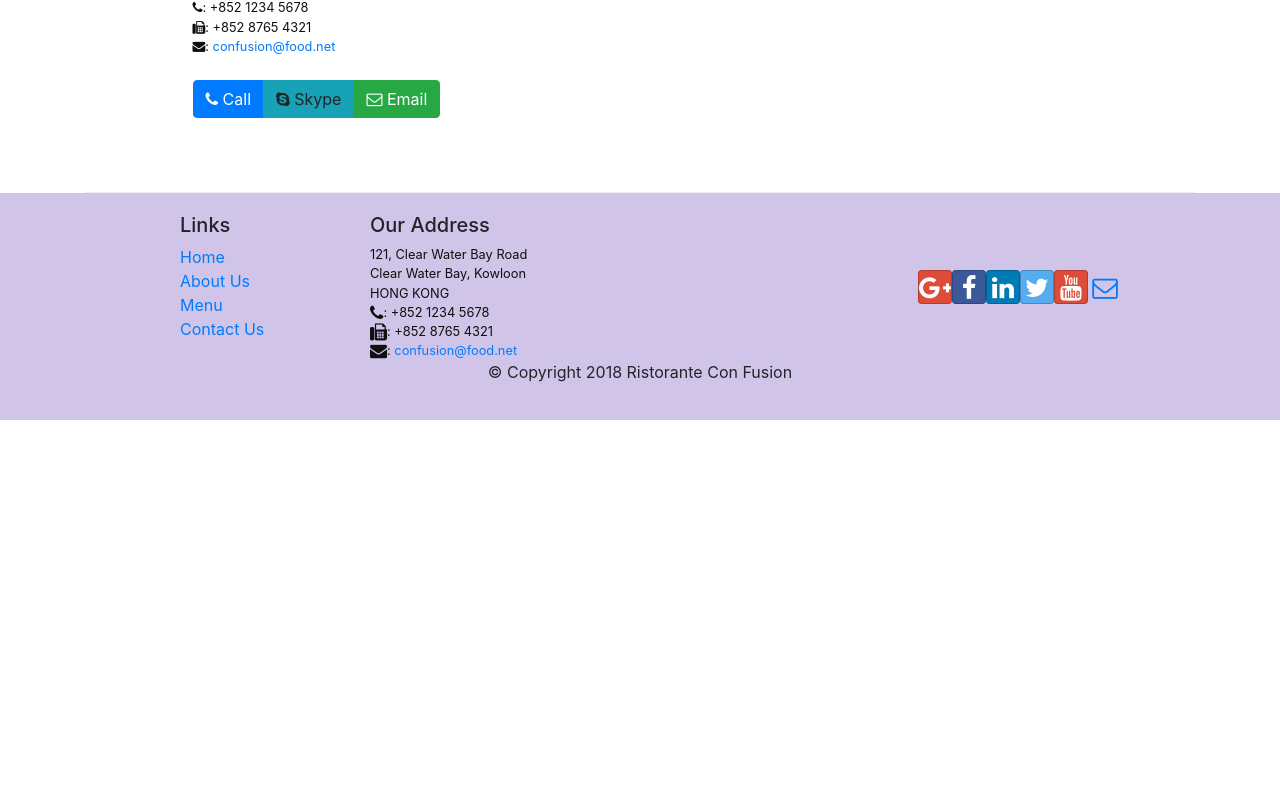
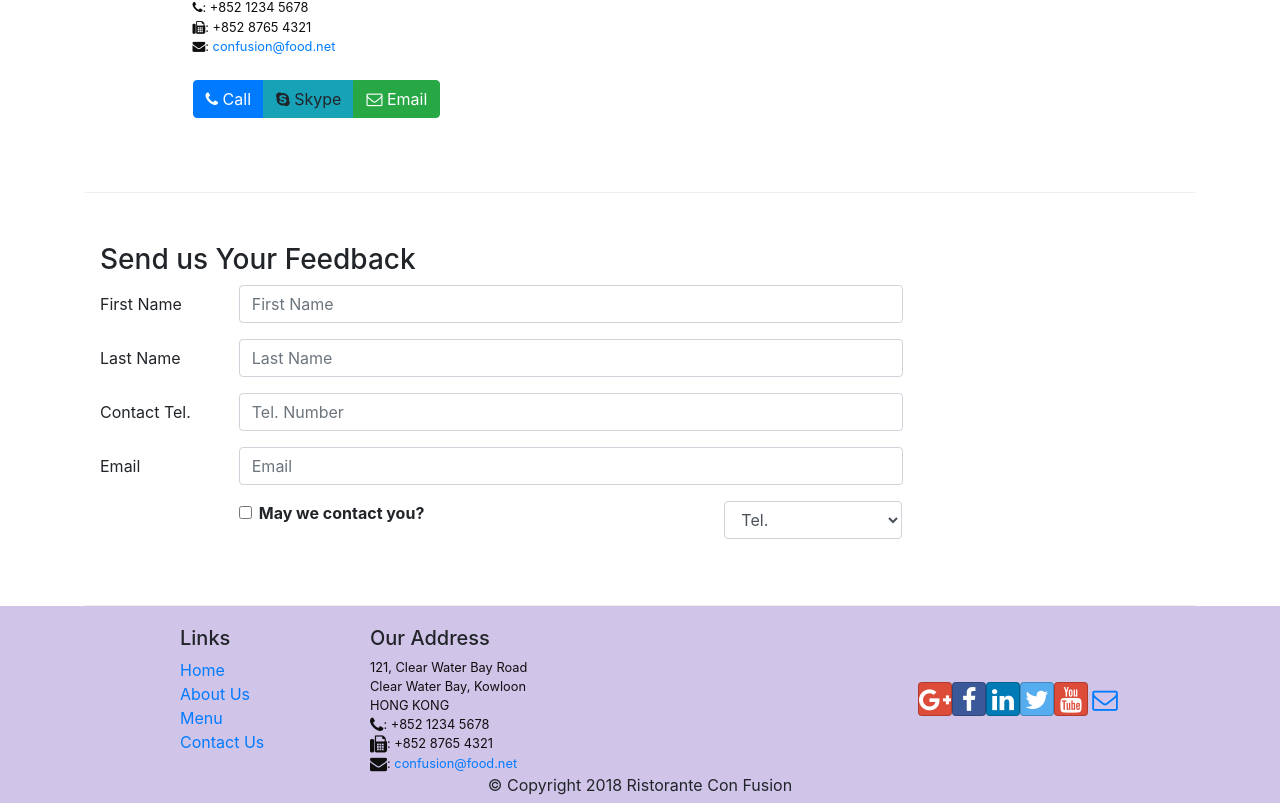
Before and after one commit to EndzheGalieva/confusion, a React (Create React App) app: page /contactus in a window 1280 px wide. Shown: the part 679-1482 px from the top of the page. Before the commit the page ends 1099 px from the top, so only its background shows below. Built offline with nearby package versions, Linux system fonts and the light colour scheme.

Commit message:
about us

```diff
--- /dev/null
+++ b/src/components/AboutComponent.js
@@ -0,0 +1,99 @@
+import React from 'react';
+import { Breadcrumb, BreadcrumbItem, Card, CardBody, CardHeader, Media } from 'reactstrap';
+import { Link } from 'react-router-dom';
+
+function About(props) {
+  console.log(props.leader)
+  const leaders = props.leader.map((leader) => {
+    return (
+      <RenderLeader leader = {leader} />
+    );
+  });
+
+  function RenderLeader({leader}) {
+    console.log(leader)
+    return(
+      <div key={leader.id} className="col-12 mt-5">
+        <Media tag="li" >
+          <Media left middle>
+            <Media object src={leader.image} alt={leader.name} >
+
+            </Media>
+          </Media>
+          <Media body className="ml-5">
+            <Media heading>{leader.name}</Media>
+            <p>{leader.designation}</p>
+            <p>{leader.description}</p>
+          </Media>
+        </Media>
+      </div>
+    );
+  }
+
+
+
+  return(
+    <div className="container">
+      <div className="row">
+        <Breadcrumb>
+          <BreadcrumbItem><Link to="/home">Home</Link></BreadcrumbItem>
+          <BreadcrumbItem active>About Us</BreadcrumbItem>
+        </Breadcrumb>
+        <div className="col-12">
+          <h3>About Us</h3>
+          <hr />
+        </div>
+      </div>
+      <div className="row row-content">
+        <div className="col-12 col-md-6">
+          <h2>Our History</h2>
+          <p>Started in 2010, Ristorante con Fusion quickly established itself as a culinary icon par excellence in Hong Kong. With its unique brand of world fusion cuisine that can be found nowhere else, it enjoys patronage from the A-list clientele in Hong Kong.  Featuring four of the best three-star Michelin chefs in the world, you never know what will arrive on your plate the next time you visit us.</p>
+          <p>The restaurant traces its humble beginnings to <em>The Frying Pan</em>, a successful chain started by our CEO, Mr. Peter Pan, that featured for the first time the world's best cuisines in a pan.</p>
+        </div>
+        <div className="col-12 col-md-5">
+          <Card>
+            <CardHeader className="bg-primary text-white">Facts At a Glance</CardHeader>
+            <CardBody>
+              <dl className="row p-1">
+                <dt className="col-6">Started</dt>
+                <dd className="col-6">3 Feb. 2013</dd>
+                <dt className="col-6">Major Stake Holder</dt>
+                <dd className="col-6">HK Fine Foods Inc.</dd>
+                <dt className="col-6">Last Year's Turnover</dt>
+                <dd className="col-6">$1,250,375</dd>
+                <dt className="col-6">Employees</dt>
+                <dd className="col-6">40</dd>
+              </dl>
+            </CardBody>
+          </Card>
+        </div>
+        <div className="col-12">
+          <Card>
+            <CardBody className="bg-faded">
+              <blockquote className="blockquote">
+                <p className="mb-0">You better cut the pizza in four pieces because
+                  I'm not hungry enough to eat six.</p>
+                <footer className="blockquote-footer">Yogi Berra,
+                  <cite title="Source Title">The Wit and Wisdom of Yogi Berra,
+                    P. Pepe, Diversion Books, 2014</cite>
+                </footer>
+              </blockquote>
+            </CardBody>
+          </Card>
+        </div>
+      </div>
+      <div className="row row-content">
+        <div className="col-12">
+          <h2>Corporate Leadership</h2>
+        </div>
+        <div className="col-12">
+          <Media list>
+            {leaders}
+          </Media>
+        </div>
+      </div>
+    </div>
+  );
+}
+
+export default About;
--- a/src/components/ContactComponent.js
+++ b/src/components/ContactComponent.js
@@ -1,8 +1,23 @@
-import React from 'react';
-import { Breadcrumb, BreadcrumbItem } from "reactstrap";
-import {Link} from "react-router-dom";
+import React, { Component } from 'react';
+import { Breadcrumb, BreadcrumbItem, Button, Form, FormGroup, Label, Input, Col  } from "reactstrap";
+import { Link } from "react-router-dom";
 
-function Contact(props) {
+class Contact extends Component {
+
+  constructor(props) {
+    super(props);
+
+    this.state = {
+      firstname: '',
+      lastname: '',
+      telnum: '',
+      email: '',
+      agree: false,
+      contactType: 'Tel.',
+      message: ''
+    }
+  }
+  render() {
     return(
       <div className="container">
         <div className="row">
@@ -41,8 +56,69 @@
             </div>
           </div>
         </div>
+        <div className="row row-content">
+            <div className="col-12">
+                <h3>Send us Your Feedback</h3>
+            </div>
+            <div className="col-12 col-md-9">
+                <Form>
+                    <FormGroup row>
+                        <Label htmlFor="firstname" md={2}>First Name</Label>
+                        <Col md={10}>
+                            <Input type="text" id="firstname" name="firstname"
+                                placeholder="First Name"
+                                value={this.state.firstname} />
+                        </Col>
+                    </FormGroup>
+                  <FormGroup row>
+                    <Label htmlFor="lastname" md={2}>Last Name</Label>
+                    <Col md={10}>
+                      <Input type="text" id="lastname" name="lastname"
+                             placeholder="Last Name"
+                             value={this.state.lastname} />
+                    </Col>
+                  </FormGroup>
+                  <FormGroup row>
+                    <Label htmlFor="telnum" md={2}>Contact Tel.</Label>
+                    <Col md={10}>
+                      <Input type="tel" id="telnum" name="telnum"
+                             placeholder="Tel. Number"
+                             value={this.state.telnum} />
+                    </Col>
+                  </FormGroup>
+                  <FormGroup row>
+                    <Label htmlFor="email" md={2}>Email</Label>
+                    <Col md={10}>
+                      <Input type="email" id="email" name="email"
+                             placeholder="Email"
+                             value={this.state.telnum} />
+                    </Col>
+                  </FormGroup>
+                   <FormGroup row>
+                     <Col md={{size: 6, offset: 2}}>
+                         <FormGroup check>
+                             <Label check>
+                               <Input type="checkbox" name="agree"
+                                  checked={this.state.agree} /> {' '}
+                                  <strong>May we contact you?</strong>
+                             </Label>
+                         </FormGroup>
+                      </Col>
+                     <Col md={{size: 3, offset: 1}}>
+                         <Input type="select" name="contactType"
+                            value={this.state.contactType}>
+                            <option>Tel.</option>
+                            <option>Email</option>
+                         </Input>
+                     </Col>
+                   </FormGroup>
+                  </Form>
+            </div>
+        </div>
       </div>
     );
   }
 
+}
+
 export default Contact;
--- a/src/components/MainComponent.js
+++ b/src/components/MainComponent.js
@@ -7,6 +7,7 @@
 import DishDetail from './DishdetailComponent';
 import { DISHES } from '../shared/dishes';
 import Contact from './ContactComponent';
+import About from './AboutComponent';
 import { COMMENTS } from '../shared/comments';
 import { PROMOTIONS } from '../shared/promotions';
 import { LEADERS } from '../shared/leaders';
@@ -52,6 +53,7 @@
           <Route path='/home' component={HomePage} />
           <Route exact path='/menu' component={() => <Menu dishes={this.state.dishes} />} />
           <Route path="/menu/:dishId" component={DishWithId} />
+          <Route path='/aboutus' component={() => <About leader= {this.state.leaders}></About>} />
           <Route exact path='/contactus' component={Contact} />
           <Redirect to="/home" />
         </Switch>
--- a/src/components/MenuComponent.js
+++ b/src/components/MenuComponent.js
@@ -3,7 +3,7 @@
 import { Link } from 'react-router-dom';
 
 
-function RednerMenuItem({dish, onClick}) {
+function RenderMenuItem({dish, onClick}) {
   return(
     <Card>
       <Link to={`/menu/${dish.id}`} >
@@ -18,10 +18,10 @@
 
 const Menu = (props) => {
 
-  const menu = props.dishes.map((dish) =>{
+  const menu = props.dishes.map((dish) => {
     return(
       <div key={dish.id} className="col-12 col-md-5 m-1">
-        <RednerMenuItem dish={dish} />
+        <RenderMenuItem dish={dish} />
       </div>
     )
   });
--- a/src/shared/dishes.js
+++ b/src/shared/dishes.js
@@ -3,37 +3,41 @@
     {
       id: 0,
       name:'Uthappizza',
-      image: 'assets/images/uthappizza.png',
+      image: '/assets/images/uthappizza.png',
       category: 'mains',
       label:'Hot',
       price:'4.99',
+      featured: true,
       description:'A unique combination of Indian Uthappam (pancake) and Italian pizza, topped with Cerignola olives, ripe vine cherry tomatoes, Vidalia onion, Guntur chillies and Buffalo Paneer.'
     },
     {
       id: 1,
-      name: 'Zucchipakoda',
-      image: 'assets/images/zucchipakoda.png',
+      name:'Zucchipakoda',
+      image: '/assets/images/zucchipakoda.png',
       category: 'appetizer',
-      label: '',
-      price: '1.99',
-      description: 'Deep fried Zucchini coated with mildly spiced Chickpea flour batter accompanied with a sweet-tangy tamarind sauce'
+      label:'',
+      price:'1.99',
+      featured: false,
+      description:'Deep fried Zucchini coated with mildly spiced Chickpea flour batter accompanied with a sweet-tangy tamarind sauce'
     },
     {
       id: 2,
       name:'Vadonut',
-      image: 'assets/images/vadonut.png',
+      image: '/assets/images/vadonut.png',
       category: 'appetizer',
       label:'New',
       price:'1.99',
+      featured: false,
       description:'A quintessential ConFusion experience, is it a vada or is it a donut?'
     },
     {
       id: 3,
       name:'ElaiCheese Cake',
-      image: 'assets/images/elaicheesecake.png',
+      image: '/assets/images/elaicheesecake.png',
       category: 'dessert',
       label:'',
       price:'2.99',
+      featured: false,
       description:'A delectable, semi-sweet New York Style Cheese Cake, with Graham cracker crust and spiced with Indian cardamoms'
     }
   ];
```
Lines whose indentation alone changed are shown as unchanged.
